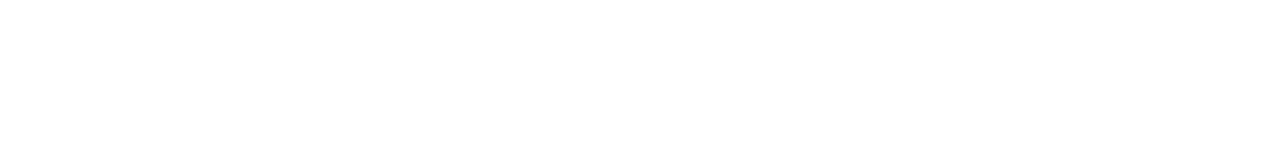
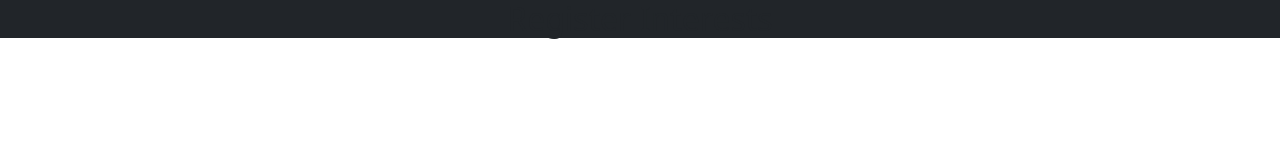
Before and after one commit to Allysson13/VSCodeProjects, a plain HTML site: page Testes-Bootstrap/index.html in a window 1280 px wide. Drawn offline with Linux system fonts and the light colour scheme.

Commit message:
it worked

```diff
--- a/Testes-Bootstrap/index.html
+++ b/Testes-Bootstrap/index.html
@@ -7,7 +7,8 @@
     <title>Bootstrap Test</title>
 </head>
 <body>
-    <div class="">
+    <div class="bg-dark dark">
+        <h2 class="text-center">Register Interests</h2>
 
     </div>
     <script src="bootstrap-5.3.0-dist/js/bootstrap.js"></script>
```
